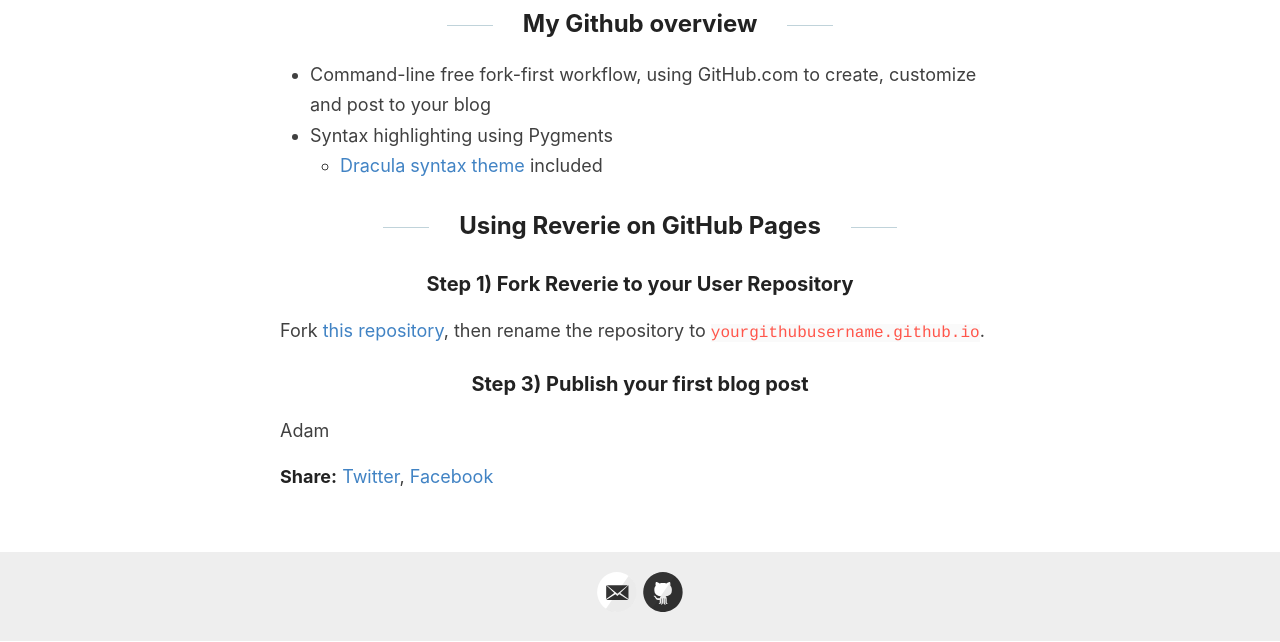
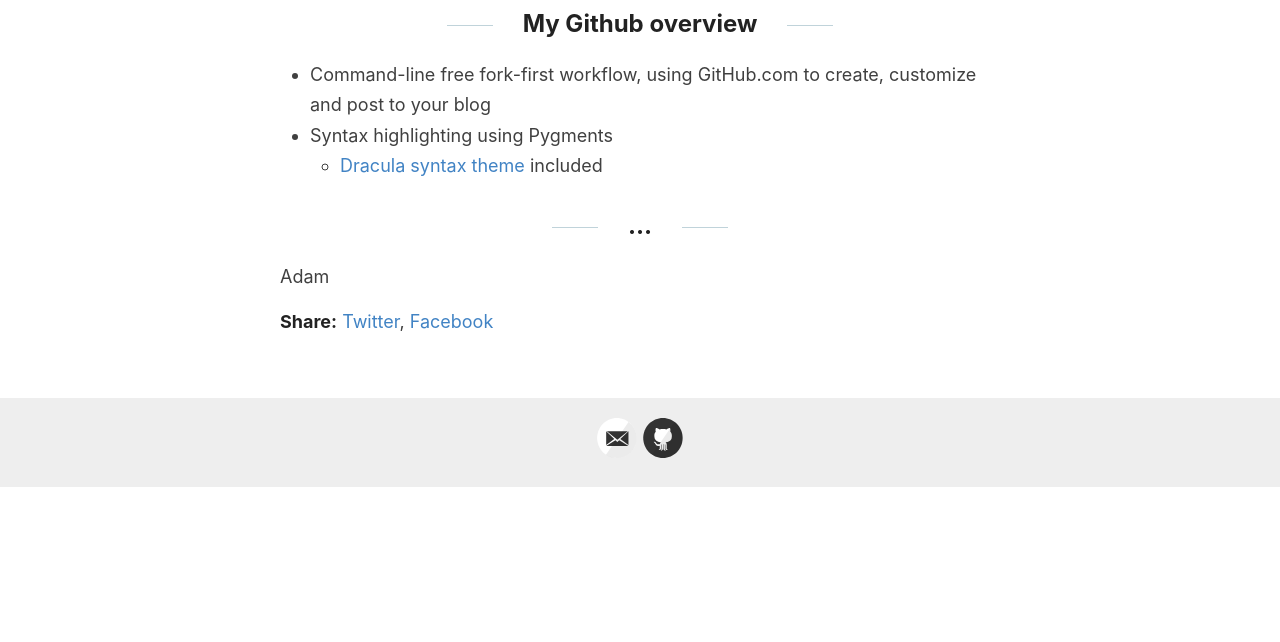
Before and after one commit to adam-lund/adam-lund.github.io, a Jekyll site: the page built from _posts/2019-09-02-introducing.md, in a window 1280 px wide. Shown: the part 685-1327 px from the top of the page. Built offline with Jekyll 4.4.1, drawn with Linux system fonts in a browser that asks for light colours; comment, search, counter and statistics services are not loaded; after the commit the page ends 1173 px from its top, so only the background shows below that.

Commit message:
trying my hand

```diff
--- a/_posts/2019-09-02-introducing.md
+++ b/_posts/2019-09-02-introducing.md
@@ -18,14 +18,11 @@ Welcome to my corner of Github. This is where I collect beta and final versions
  <script async type="text/javascript" src="//cdn.carbonads.com/carbon.js?serve=CE7D6KJY&placement=wwwamitmerchantcom" id="_carbonads_js"></script>
 </div>
 
-## Using Reverie on GitHub Pages
-
-### Step 1) Fork Reverie to your User Repository
-
-Fork [this repository](https://github.com/amitmerchant1990/reverie), then rename the repository to `yourgithubusername.github.io`.
+## ...
 
 
-### Step 3) Publish your first blog post
+
+
 
 
 Adam
```
Also changed, not shown: 1 other file.
